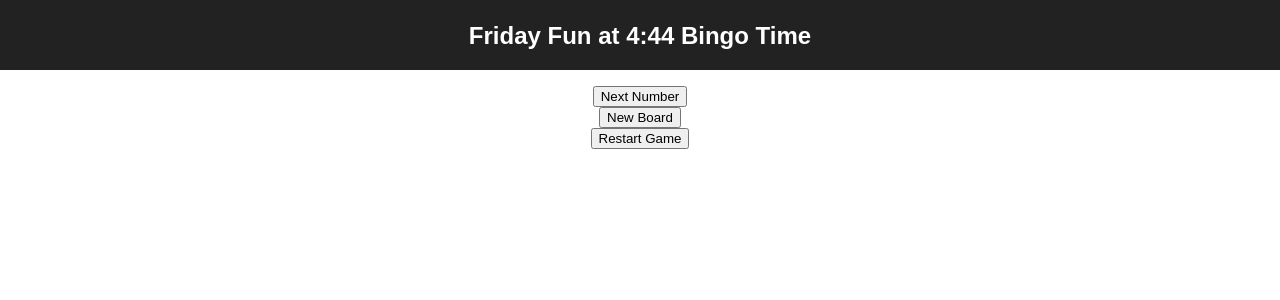
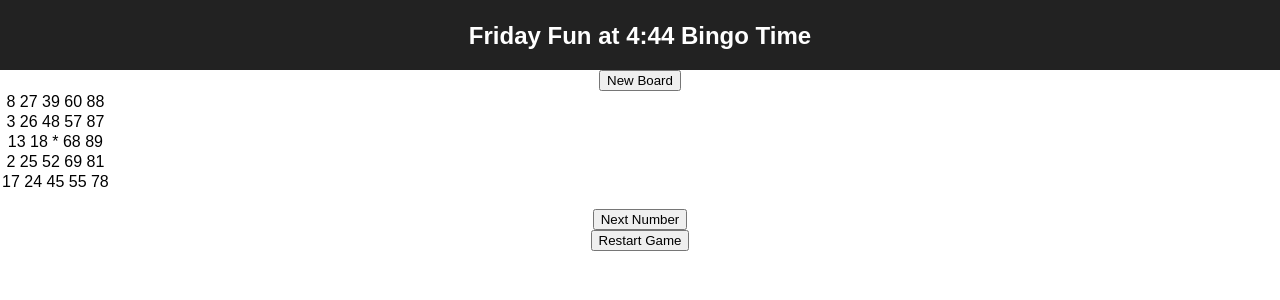
Before and after one commit to pecfw/bingo, a React (Create React App) app: page / in a window 1280 px wide. Both pictures are taken after a click on the button "New Board". Shown: the top 300 px of the page. Built offline with nearby package versions, Linux system fonts and the light colour scheme.

Commit message:
Created board that displays on screen

```diff
--- a/src/App.js
+++ b/src/App.js
@@ -1,6 +1,5 @@
 import React, { Component } from 'react';
 import './App.css';
-import { Provider } from 'react-redux';
 import { connect } from 'react-redux';
 import CurrentNumber from './CurrentNumber';
 import Board from './Board';
@@ -29,8 +28,9 @@ class App extends Component {
         <header className="App-header">
           <h1 className="App-title">Friday Fun at 4:44 Bingo Time</h1>
         </header>
+        {/* Hide create board when current number clicked */}
+        <Board createBoard={this.props.createBoard} board={this.props.board} boardItems={this.props.boardItems} />
         <CurrentNumber pickNumber={this.props.pickNumber} boardItems={this.props.boardItems} currentNumber={this.props.currentNumber} />
-        <Board createBoard={this.props.createBoard} board={this.props.board} />
         <RestartGame />
       </div>
     )
--- a/src/Board.js
+++ b/src/Board.js
@@ -4,24 +4,62 @@ import { recursivePickNumber } from './index';
 /////   Board    //////
 ///////////////////////
 
-const setBoard = (board) => {
+const setColumn = (y, lowestNumber, highestNumber, board, items) => {
+    for (var x = 1; x < 6; x++) {
+        let item = recursivePickNumber(highestNumber, items, lowestNumber)
+        board[y][x] = item;
+    }
     return board
 }
 
+const setBoard = (board, boardItems) => {
+    const items = [...boardItems]
+    const numberOfItems = boardItems.length
+    const numberOfItemsPerColumn = numberOfItems / 5
+    for (let y = 1; y < 6; y++) {
+        setColumn(y, ((y - 1) * numberOfItemsPerColumn), y * numberOfItemsPerColumn, board, items)
+    }
+    board[3][3] = '*'
+    return board
+}
+
+class PrintBoard extends Component {
+    render() {
+        let row = []
+        for (let x = 1; x < 6; x++) {
+            row.push(
+                <tr>{
+                    this.props.board[1][x] + " " +
+                    this.props.board[2][x] + " " +
+                    this.props.board[3][x] + " " +
+                    this.props.board[4][x] + " " +
+                    this.props.board[5][x]
+                }</tr>
+            )
+        }
+        return row
+    }
+}
+
 class Board extends Component {
+    constructor() {
+        super()
+        this.state = { showResults: false }
+    }
+
     render() {
         return (
             <div>
                 <button onClick={(board) => {
-                    board = setBoard(this.props.board);
+                    board = setBoard(this.props.board, this.props.boardItems);
                     this.props.createBoard(board);
-                    // row(props.board);
+                    this.setState({ showResults: true });
                 }}>
                     New Board
                 </button>
                 <table>
                     <tbody>
-                        {/* {row(props.board)} */}
+                        {this.state.showResults ? <PrintBoard board={this.props.board} /> : null}
                     </tbody>
                 </table>
             </div >
--- a/src/index.js
+++ b/src/index.js
@@ -24,42 +24,11 @@ const boardItems = [
     81, 82, 83, 84, 85, 86, 87, 88, 89, 90];
 
 const board = {
-    1: {
-        1: '', 2: '', 3: '', 4: '', 5: '', 6: '', 7: '', 8: '', 9: '', 10: '',
-        11: '', 12: '', 13: '', 14: '', 15: '', 16: '', 17: '', 18: ''
-    },
-    2: {
-        1: '', 2: '', 3: '', 4: '', 5: '', 6: '', 7: '', 8: '', 9: '', 10: '',
-        11: '', 12: '', 13: '', 14: '', 15: '', 16: '', 17: '', 18: ''
-    },
-    3: {
-        1: '', 2: '', 3: '', 4: '', 5: '', 6: '', 7: '', 8: '', 9: '', 10: '',
-        11: '', 12: '', 13: '', 14: '', 15: '', 16: '', 17: '', 18: ''
-    },
-    4: {
-        1: '', 2: '', 3: '', 4: '', 5: '', 6: '', 7: '', 8: '', 9: '', 10: '',
-        11: '', 12: '', 13: '', 14: '', 15: '', 16: '', 17: '', 18: ''
-    },
-    5: {
-        1: '', 2: '', 3: '', 4: '', 5: '', 6: '', 7: '', 8: '', 9: '', 10: '',
-        11: '', 12: '', 13: '', 14: '', 15: '', 16: '', 17: '', 18: ''
-    },
-    6: {
-        1: '', 2: '', 3: '', 4: '', 5: '', 6: '', 7: '', 8: '', 9: '', 10: '',
-        11: '', 12: '', 13: '', 14: '', 15: '', 16: '', 17: '', 18: ''
-    },
-    7: {
-        1: '', 2: '', 3: '', 4: '', 5: '', 6: '', 7: '', 8: '', 9: '', 10: '',
-        11: '', 12: '', 13: '', 14: '', 15: '', 16: '', 17: '', 18: ''
-    },
-    8: {
-        1: '', 2: '', 3: '', 4: '', 5: '', 6: '', 7: '', 8: '', 9: '', 10: '',
-        11: '', 12: '', 13: '', 14: '', 15: '', 16: '', 17: '', 18: ''
-    },
-    9: {
-        1: '', 2: '', 3: '', 4: '', 5: '', 6: '', 7: '', 8: '', 9: '', 10: '',
-        11: '', 12: '', 13: '', 14: '', 15: '', 16: '', 17: '', 18: ''
-    }
+    1: { 1: '', 2: '', 3: '', 4: '', 5: '' },
+    2: { 1: '', 2: '', 3: '', 4: '', 5: '' },
+    3: { 1: '', 2: '', 3: '', 4: '', 5: '' },
+    4: { 1: '', 2: '', 3: '', 4: '', 5: '' },
+    5: { 1: '', 2: '', 3: '', 4: '', 5: '' }
 };
 
 const initialState = {
@@ -89,16 +58,16 @@ const reducer = (state = initialState, action) => {
 const store = createStore(reducer);
 store.subscribe(() => console.log(store.getState()));
 
-export const recursivePickNumber = (max, array) => {
-    if(array.length == 0) {
+export const recursivePickNumber = (max, array, min = 0) => {
+    if (array.length === 0) {
         return 'Game Over'
     }
-    const number = Math.floor(Math.random() * max); //(max - min + 1) + min;
+    const number = Math.floor(Math.random() * (max - min)) + min;
     if (array.indexOf(number) > -1) {
-        array.splice(array.indexOf(number), 1);
+        array.splice(array.indexOf(number), 1)
         return number
     } else {
-        return recursivePickNumber(max, array)
+        return recursivePickNumber(max, array, min)
     }
 }
 
```
Also changed, not shown: src/AdvancedBoard.js (+13 -30 lines).
